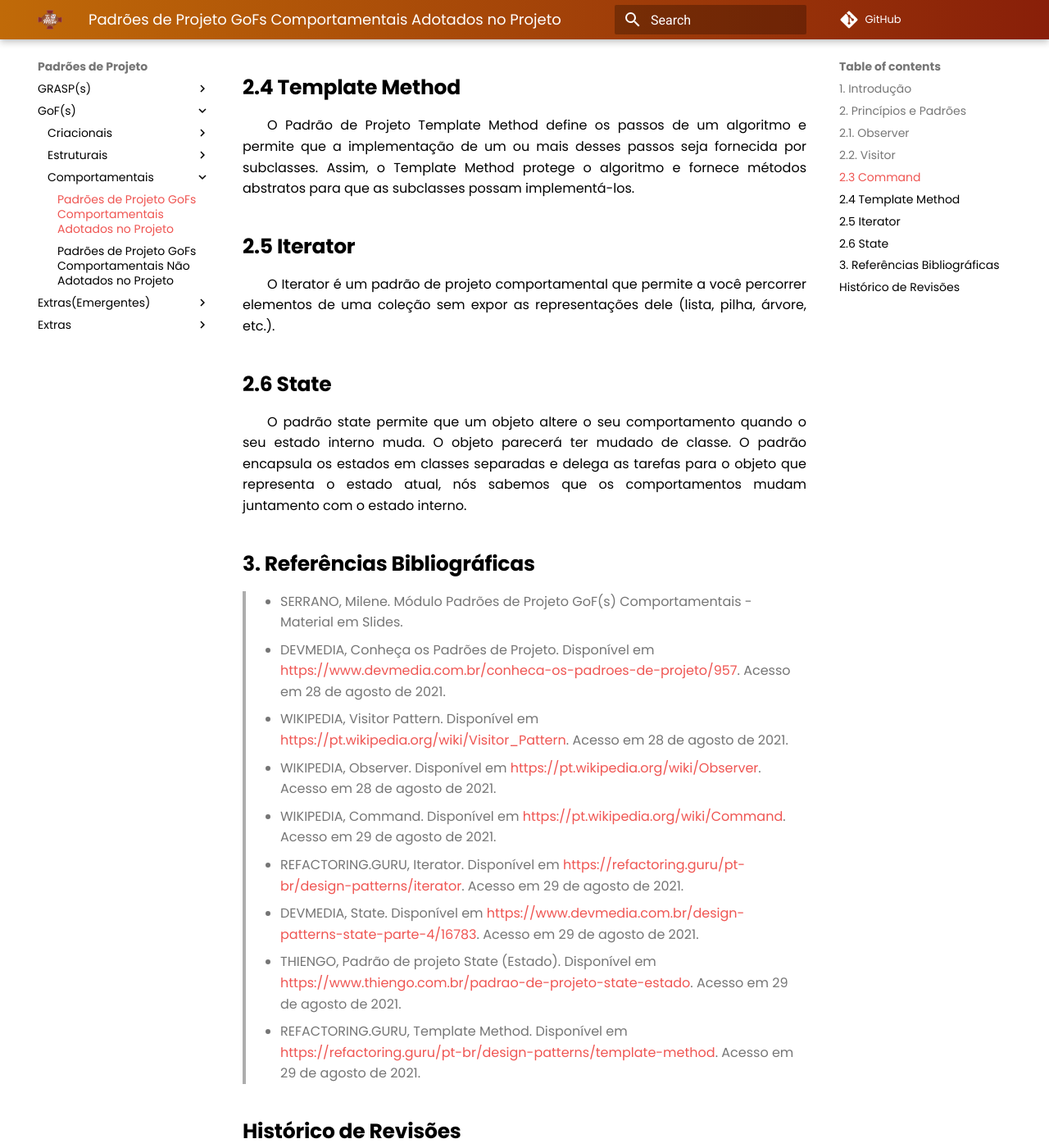
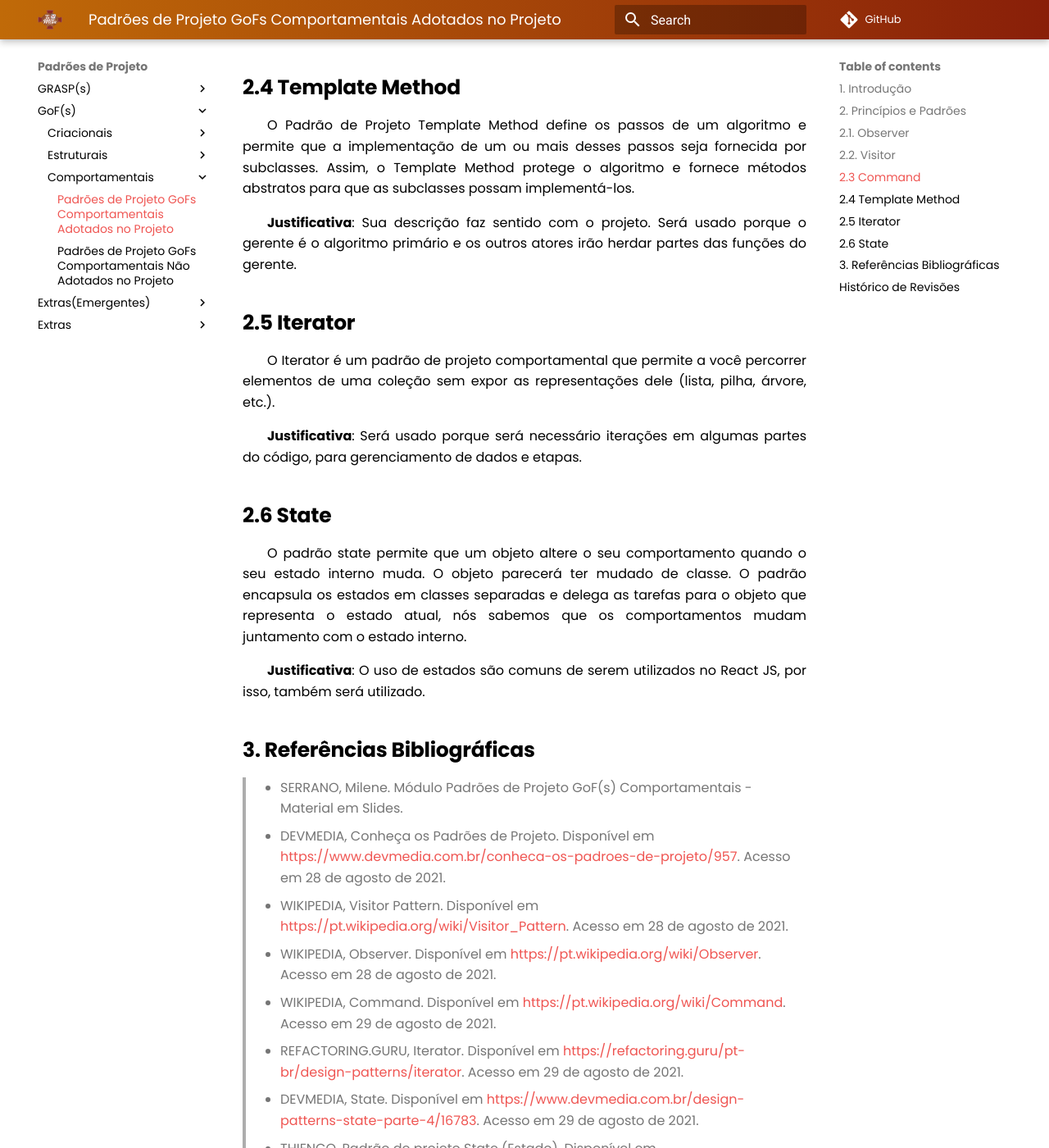
Before and after one commit to UnBArqDsw2021-1/2021.1_G02_TaNaMesa_docs, an MkDocs documentation site: the page built from docs/3-Padroes-de-Projeto/GoFs/Comportamentais/Padroes-Adotados-no-Projeto.md, in a window 1280 px wide and 1400 px high, scrolled down 1553 px. Shown: the whole window at 82% size. Built offline with MkDocs 1.6.1 and Material for MkDocs 9.7.7, drawn with Linux system fonts in a browser that asks for light colours; comment, search, counter and statistics services are not loaded; some of the changed text lies outside the part shown.

Commit message:
(#100) Adiciona mais justificativas

```diff
--- a/docs/3-Padroes-de-Projeto/GoFs/Comportamentais/Padroes-Adotados-no-Projeto.md
+++ b/docs/3-Padroes-de-Projeto/GoFs/Comportamentais/Padroes-Adotados-no-Projeto.md
@@ -30,13 +30,19 @@ Representa uma operação a ser realizada sobre elementos da estrutura de um obj
 
 O Padrão de Projeto Template Method define os passos de um algoritmo e permite que a implementação de um ou mais desses passos seja fornecida por subclasses. Assim, o Template Method protege o algoritmo e fornece métodos abstratos para que as subclasses possam implementá-los.
 
+**Justificativa**: Sua descrição faz sentido com o projeto. Será usado porque o gerente é o algoritmo primário e os outros atores irão herdar partes das funções do gerente.
+
 ## 2.5 Iterator
 
 O Iterator é um padrão de projeto comportamental que permite a você percorrer elementos de uma coleção sem expor as representações dele (lista, pilha, árvore, etc.).
 
+**Justificativa**: Será usado porque será necessário iterações em algumas partes do código, para gerenciamento de dados e etapas.
+
 ## 2.6 State
 
 O padrão state permite que um objeto altere o seu comportamento quando o seu estado interno muda. O objeto parecerá ter mudado de classe. O padrão encapsula os estados em classes separadas e delega as tarefas para o objeto que representa o estado atual, nós sabemos que os comportamentos mudam juntamento com o estado interno.
+
+**Justificativa**: O uso de estados são comuns de serem utilizados no React JS, por isso, também será utilizado.
 
 ## 3. Referências Bibliográficas
 
@@ -59,3 +65,4 @@ O padrão state permite que um objeto altere o seu comportamento quando o seu es
 | 29/08/2021 | 1.2    | Ajuste formatação          | [Emily Dias](https://github.com/emysdias)        |
 | 29/08/2021 | 1.3    | Adição de tópicos          | [Daniel Primo](https://github.com/danieldagerom) |
 | 03/09/2021 | 1.4    | Adição de justificativas   | [Emily Dias](https://github.com/emysdias)        |
+| 03/09/2021 | 1.5    | Adição de justificativas   | [Daniel Primo](https://github.com/danieldagerom)        |
```
